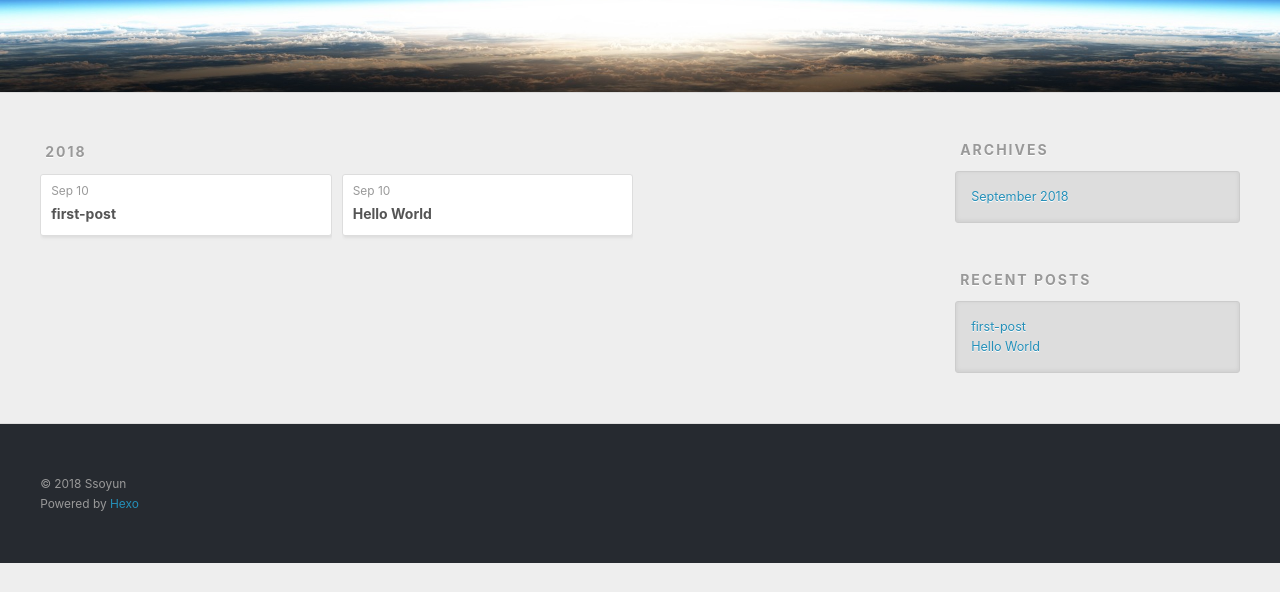
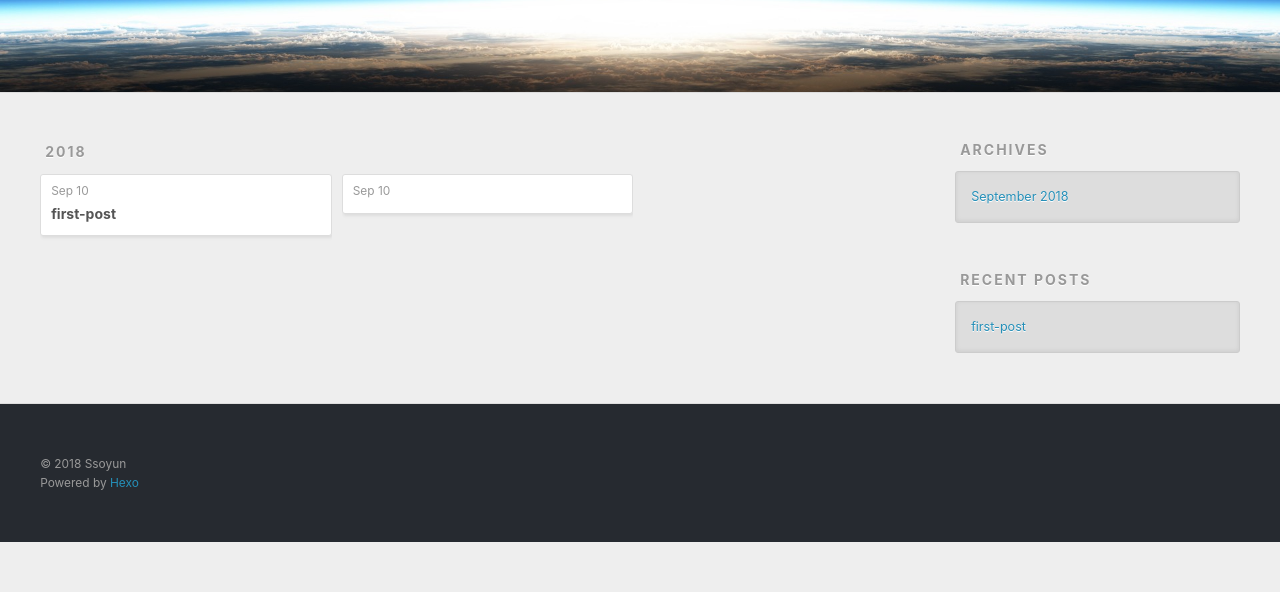
Before and after one commit to ssoyun/ssoyun.github.io, a plain HTML site: page archives/2018/09/index.html in a window 1280 px wide. Shown: the part 208-800 px from the top of the page. Drawn offline with nearby package versions, Linux system fonts and the light colour scheme.

Commit message:
Site updated: 2018-09-10 12:46:23

```diff
--- a/archives/2018/09/index.html
+++ b/archives/2018/09/index.html
@@ -104,10 +104,6 @@
 </a>
 
 
-    <h1 itemprop="name">
-      <a class="archive-article-title" href="/2018/09/10/hello-world/">Hello World</a>
-    </h1>
-
 
     </header>
   </div>
@@ -150,9 +146,7 @@
             <a href="/2018/09/10/first-post/">first-post</a>
           </li>
 
-          <li>
-            <a href="/2018/09/10/hello-world/">Hello World</a>
-          </li>
+
 
       </ul>
     </div>
```
Also changed, not shown: archives/index.html (line endings or trailing spaces).
